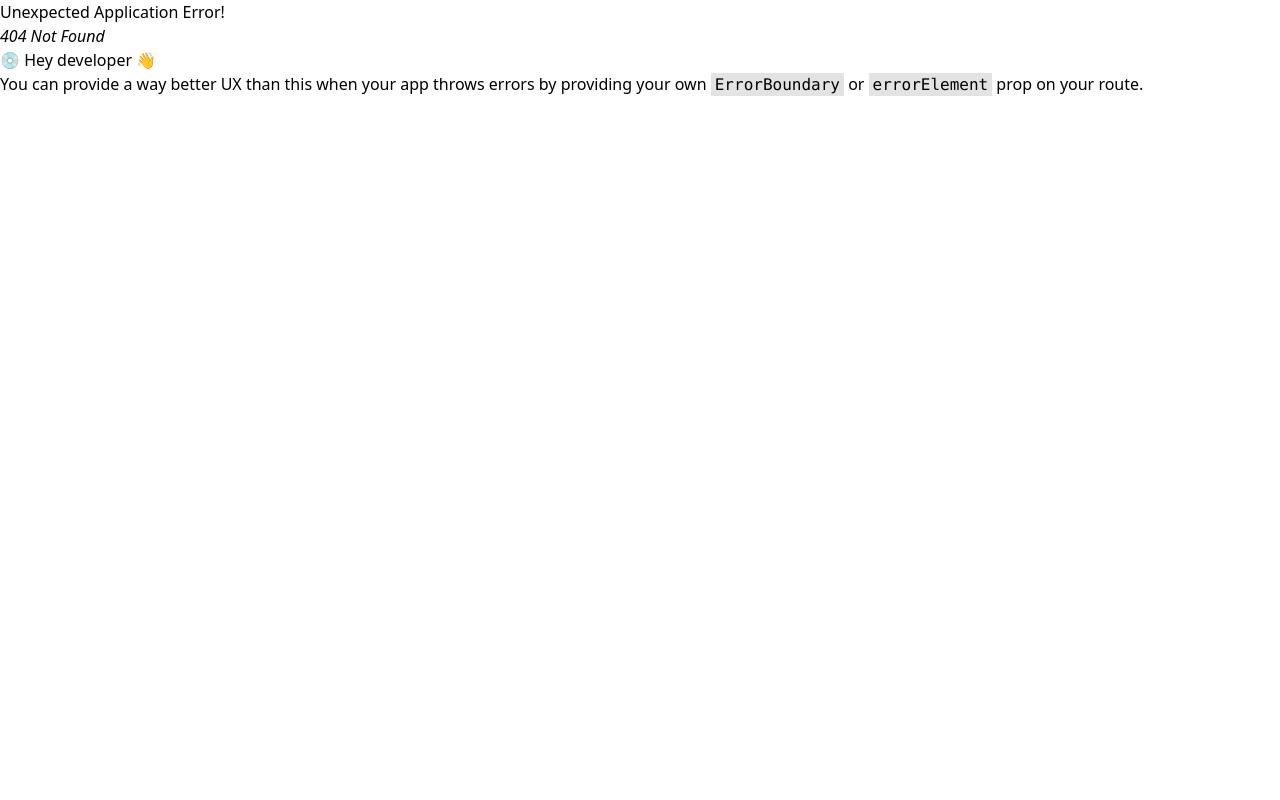
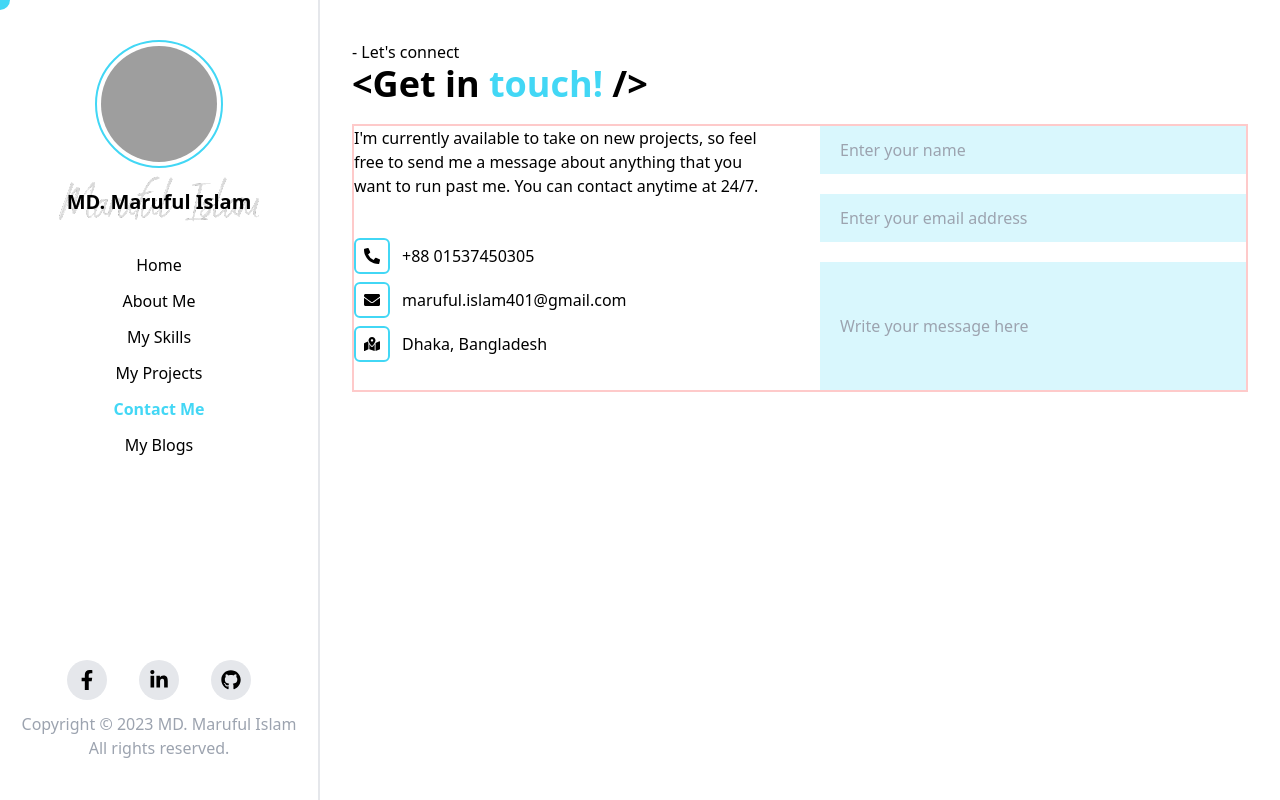
Before and after one commit to dev-maruful/final-portfolio, a React (Vite) app: page /contact in a window 1280 px wide. Before the commit this address had no page. Built offline with nearby package versions, Linux system fonts and the light colour scheme; grey boxes are pictures that could not be loaded.

Commit message:
contact page design done

```diff
--- a/package.json
+++ b/package.json
@@ -14,7 +14,7 @@
     "react": "^18.2.0",
     "react-dom": "^18.2.0",
     "react-fast-marquee": "^1.6.0",
-    "react-icons": "^4.9.0",
+    "react-icons": "^4.10.1",
     "react-router-dom": "^6.13.0",
     "react-transition-group": "^4.4.5"
   },
--- a/src/About/About.jsx
+++ b/src/About/About.jsx
@@ -13,7 +13,7 @@ const About = () => {
           <div className="text-base flex flex-col gap-5">
             <p>
               Hello there, My name is{" "}
-              <span className="text-[#42d7f5] font-medium font-montserrat">
+              <span className="text-[#42d7f5] font-bold font-montserrat">
                 MD. Maruful Islam
               </span>
               . I'm a Full Stack Developer and I'm very passionate and dedicated
--- /dev/null
+++ b/src/contact/Contact.jsx
@@ -0,0 +1,62 @@
+import React from "react";
+import { FaEnvelope, FaMapMarkedAlt, FaPhoneAlt } from "react-icons/fa";
+
+const Contact = () => {
+  return (
+    <div className="min-h-screen py-10">
+      <h4>- Let's connect</h4>
+      <h3 className="text-4xl font-bold mb-5">
+        {"<"}Get in <span className="text-[#42d7f5]">touch!</span>
+        {" />"}
+      </h3>
+      <div className="flex gap-10 h-full border-2 border-red-200">
+        <div className="w-1/2">
+          <p className="mb-10">
+            I'm currently available to take on new projects, so feel free to
+            send me a message about anything that you want to run past me. You
+            can contact anytime at 24/7.
+          </p>
+          <div className="flex flex-col gap-2">
+            <div className="flex items-center gap-3">
+              <div className="flex items-center justify-center h-9 w-9 border-2 border-[#42d7f5] rounded-md">
+                <FaPhoneAlt></FaPhoneAlt>
+              </div>
+              <p className="font-medium">+88 01537450305</p>
+            </div>
+            <div className="flex items-center gap-3">
+              <div className="flex items-center justify-center h-9 w-9 border-2 border-[#42d7f5] rounded-md">
+                <FaEnvelope></FaEnvelope>
+              </div>
+              <p className="font-medium">maruful.islam401@gmail.com</p>
+            </div>
+            <div className="flex items-center gap-3">
+              <div className="flex items-center justify-center h-9 w-9 border-2 border-[#42d7f5] rounded-md">
+                <FaMapMarkedAlt></FaMapMarkedAlt>
+              </div>
+              <p className="font-medium">Dhaka, Bangladesh</p>
+            </div>
+          </div>
+        </div>
+        <div className="w-1/2 flex flex-col gap-5">
+          <input
+            type="text"
+            placeholder="Enter your name"
+            className="bg-[#42d7f5] w-full py-3 pl-5 bg-opacity-20"
+          />
+          <input
+            type="email"
+            placeholder="Enter your email address"
+            className="bg-[#42d7f5] w-full py-3 pl-5 bg-opacity-20"
+          />
+          <input
+            type="text"
+            placeholder="Write your message here"
+            className="bg-[#42d7f5] w-full py-3 pl-5 bg-opacity-20 h-32"
+          />
+        </div>
+      </div>
+    </div>
+  );
+};
+
+export default Contact;
--- a/src/navigation/Navigation.jsx
+++ b/src/navigation/Navigation.jsx
@@ -37,7 +37,14 @@ const Navigation = () => {
         >
           <li className="cursor-pointer hover:text-[#42d7f5]">My Projects</li>
         </NavLink>
-        <li className="cursor-pointer hover:text-[#42d7f5]">Contact Me</li>
+        <NavLink
+          to="/contact"
+          className={({ isActive }) =>
+            isActive ? "text-[#43d7f5] font-bold" : ""
+          }
+        >
+          <li className="cursor-pointer hover:text-[#42d7f5]">Contact Me</li>
+        </NavLink>
         <li className="cursor-pointer hover:text-[#42d7f5]">My Blogs</li>
       </ul>
     </div>
--- a/src/routes/Routes.jsx
+++ b/src/routes/Routes.jsx
@@ -4,6 +4,7 @@ import Home from "../Home/Home";
 import About from "../About/About";
 import Skills from "../Skills/Skills";
 import Projects from "../projects/Projects";
+import Contact from "../contact/Contact";
 
 const router = createBrowserRouter([
   {
@@ -26,6 +27,10 @@ const router = createBrowserRouter([
         path: "/projects",
         element: <Projects></Projects>,
       },
+      {
+        path: "/contact",
+        element: <Contact></Contact>,
+      },
     ],
   },
 ]);
```
Also changed, not shown: 1 other file (tests, documents, lock files or other folders).
